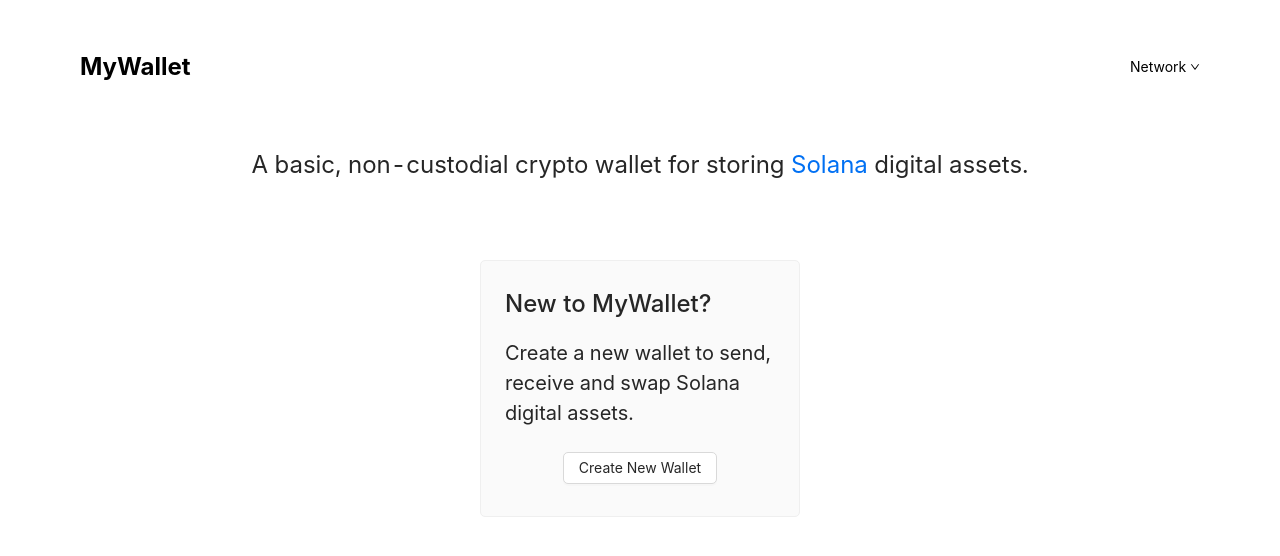
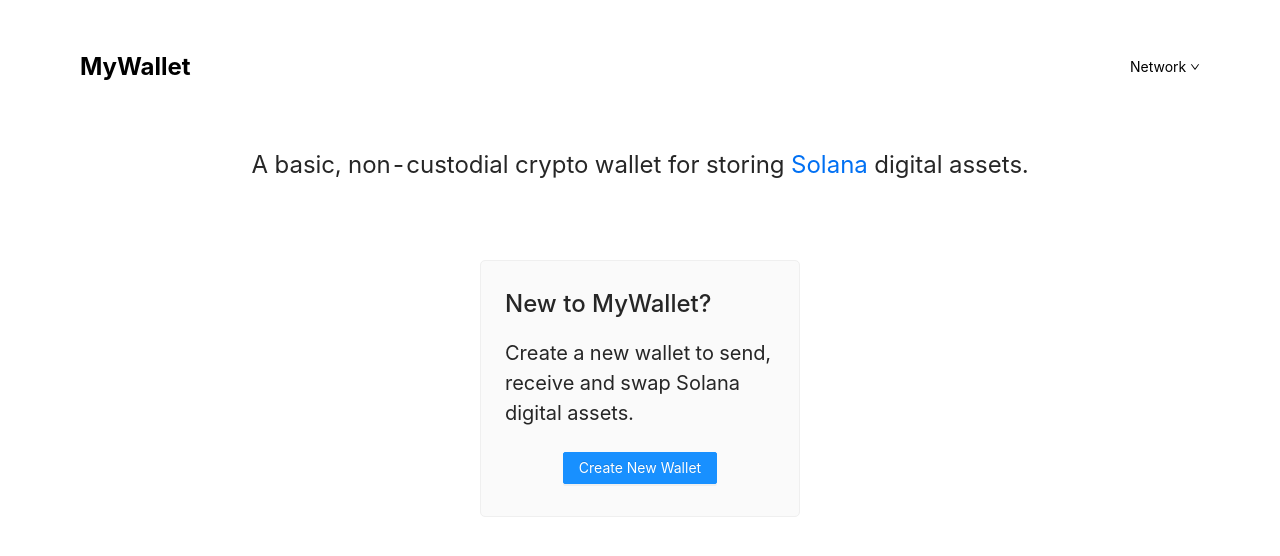
Before and after one commit to johnny0625/solana-wallet, a Next.js app: page / in a window 1280 px wide. Shown: the top 556 px of the page. Built offline with nearby package versions, Linux system fonts and the light colour scheme.

Commit message:
Add primary as button type for create new wallet

```diff
--- a/components/CreateAccount/index.tsx
+++ b/components/CreateAccount/index.tsx
@@ -13,7 +13,7 @@
       </header>
 
       <div className={styles.buttons}>
-        <Button style={{borderRadius: '5px'}}>
+        <Button type="primary">
           Create New Wallet
         </Button>
       </div>
```
